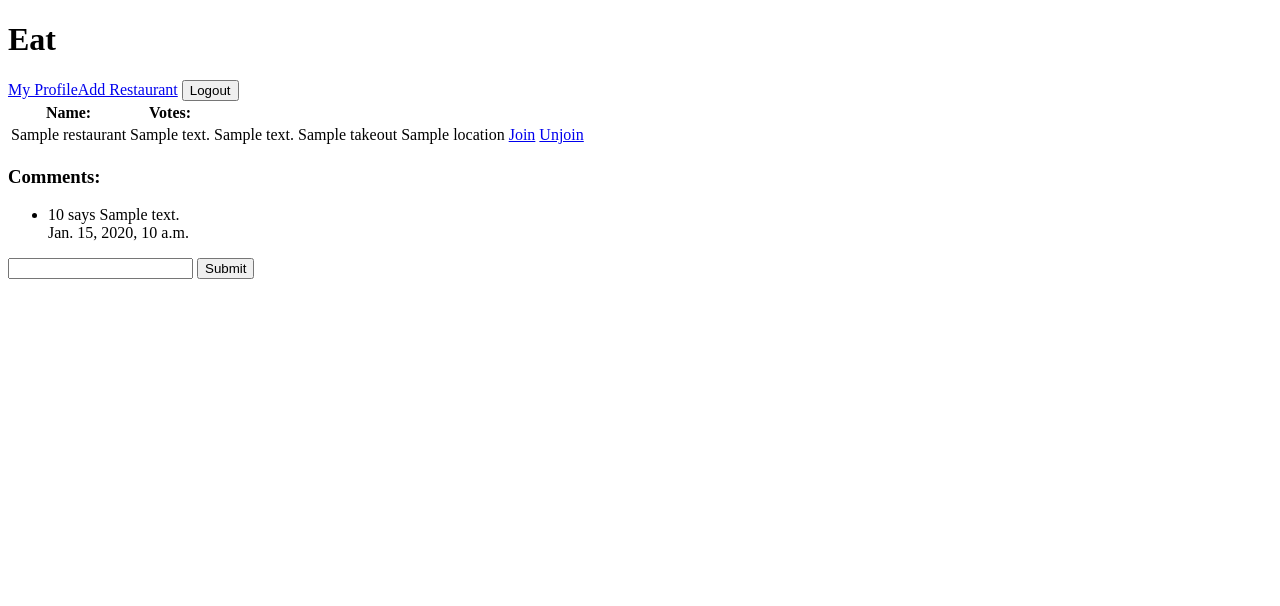
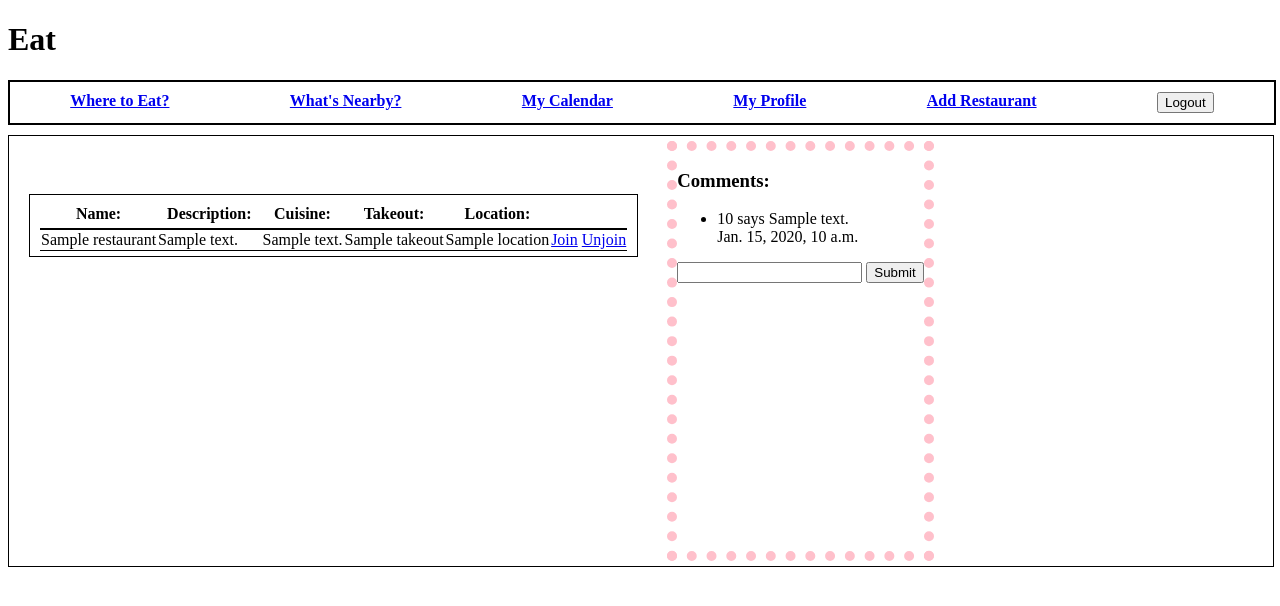
Before and after one commit to antcho92/dojobites, a Django app: template apps/dojobites_app/templates/dojobites_app/index.html in a window 1280 px wide. Shown: the top 606 px of the page. Run offline with Django 3.2, Linux system fonts and the light colour scheme; the template is opened without the code that fills it: most values are stand-ins (such as "Sample title", 1, 10 or a date in 2020); some libraries are stand-ins or nearby versions.

Commit message:
added hard coded valildation for comments, corrected some html and added basic css

```diff
--- /dev/null
+++ b/apps/dojobites_app/static/dojobites_app/css/styles.css
@@ -0,0 +1,46 @@
+.nav_bar{
+    border: 2px solid black;
+    justify-content: space-around;
+    display: inline-flex;
+    width: 100%
+}
+header h4{
+    margin: 10px;
+}
+header button{
+    margin: 10px;
+}
+main{
+    border: 1px solid black;
+    margin-top: 10px;
+    width:100%;
+}
+#voting{
+    border: 1px solid black;
+    margin: 20px;
+    max-height: 400px;
+    display: inline-block;
+    padding: 5px 10px 5px 10px;
+}
+thead{
+    border-bottom: black 2px solid;
+}
+
+th{
+    margin: 0px;
+    padding: 5px 10px 5px 10px;
+    border-bottom: 1px black solid;
+}
+
+td{
+    border-bottom: 1px black solid;
+}
+table{
+    border-collapse: collapse;
+}
+#comments{
+    display: inline-block;
+    border: 10px pink dotted;
+    min-height: 400px;
+    margin: 5px;
+}
--- a/apps/dojobites_app/templates/dojobites_app/index.html
+++ b/apps/dojobites_app/templates/dojobites_app/index.html
@@ -5,12 +5,20 @@
     <title>Dojo Bites</title>
     <script src="https://ajax.googleapis.com/ajax/libs/jquery/3.1.1/jquery.min.js"></script>
     {% load staticfiles %}
+    <link rel="stylesheet" href="{% static 'dojobites_app/css/styles.css' %}"media="screen" title="no title"  charset="utf-8">
   </head>
   <body>
       <div id="container">
         <header>
             <h1>Eat</h1>
-            <div><a href="#">My Profile</a><a href="{% url 'bites:new' %}">Add Restaurant</a> <a href="{%url 'users:logout' %}"><button>Logout</button></a></div>
+            <div class="nav_bar">
+                <h4><a href="#">Where to Eat?</a></h4>
+                <h4><a href="#">What's Nearby?</a></h4>
+                <h4><a href="#">My Calendar</a></h4>
+                <h4><a href="#">My Profile</a></h4>
+                <h4><a href="{% url 'bites:new' %}">Add Restaurant</a></h4>
+                <a href="{%url 'users:logout' %}"><button>Logout</button></a>
+            </div>
 
         </header>
 
@@ -26,10 +34,10 @@
                 <table>
                     <thead>
                         <th>Name:</th>
-                        <th>Votes:</th>
-                        <th></th>
-                        <th></th>
-                        <th></th>
+                        <th>Description:</th>
+                        <th>Cuisine:</th>
+                        <th>Takeout:</th>
+                        <th>Location:</th>
                     </thead>
                     {% if restaurants %}
                         {% for restaurant in restaurants %}
@@ -44,7 +52,7 @@
                         {% endfor %}
                     {% endif%}
                 </table>
-            </div>
+            </div> <!-- end of voting -->
             <div id="comments">
                 <h3>Comments:</h3>
                     {% if not comments %}
@@ -57,8 +65,9 @@
                             {% endfor %}
                         </ul>
                     {% endif %}
-                    <form action="/comment">
-                        <input type="text">
+                    <form action="{% url 'bites:comment' %}" method="POST">
+                        {% csrf_token %}
+                        <input type="text" name="content">
                         <input type="submit" value="Submit">
                     </form>
             </div>
--- a/apps/dojobites_app/views.py
+++ b/apps/dojobites_app/views.py
@@ -10,7 +10,8 @@ def index(request):
         return redirect(reverse('users:index'))
     context = {
         "dates" : Date.objects.all(),
-        "restaurants" : Restaurant.objects.all()
+        "restaurants" : Restaurant.objects.all(),
+        # "comments": Comment.objects.all(),
     }
     return render(request, 'dojobites_app/index.html', context)
 
@@ -23,7 +24,7 @@ def unjoin(request, restaurant_id):
 
 def comment(request):
     if request.method=='POST':
-        print request.POST
+        Comment.objects.validate_comment(request.POST, request.session['user_id'])
     return redirect(reverse('bites:index'))
 
 def new(request):
```
Also changed, not shown: apps/dojobites_app/models.py (+15 -1 lines).
